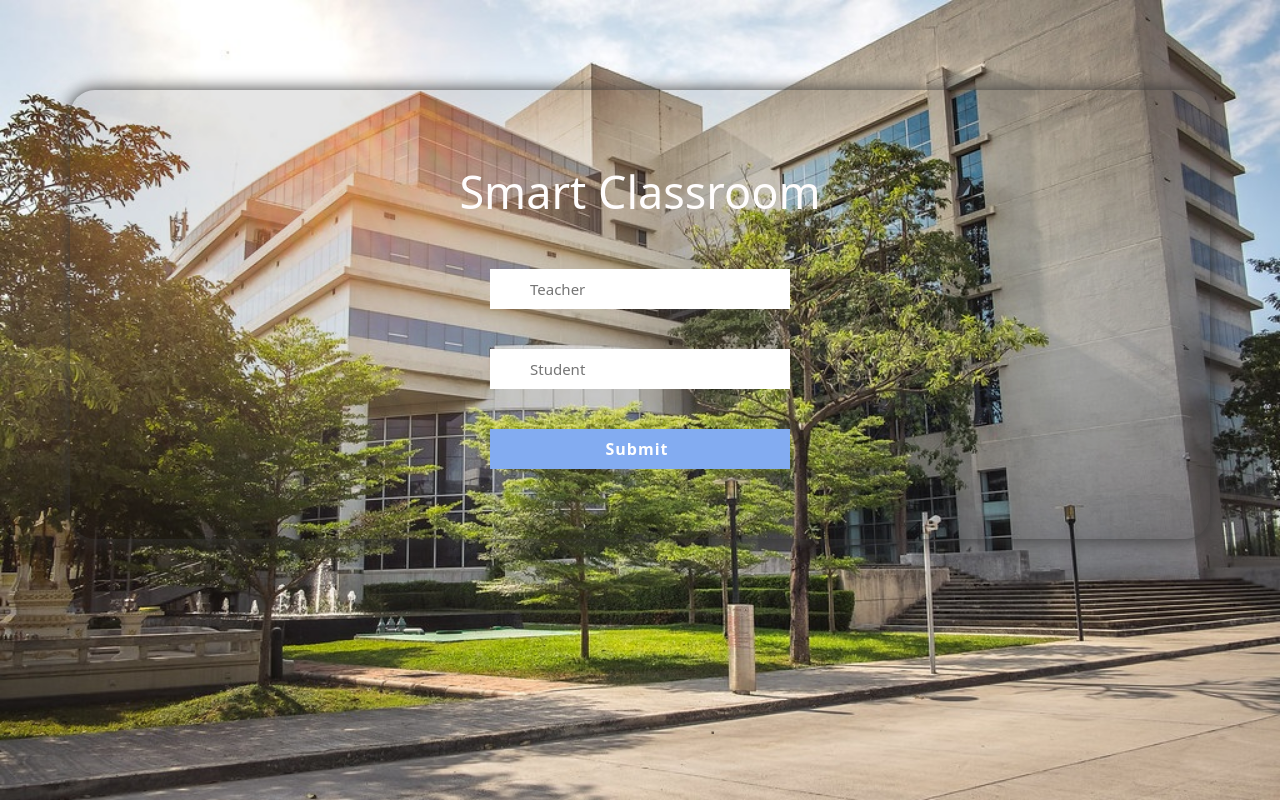
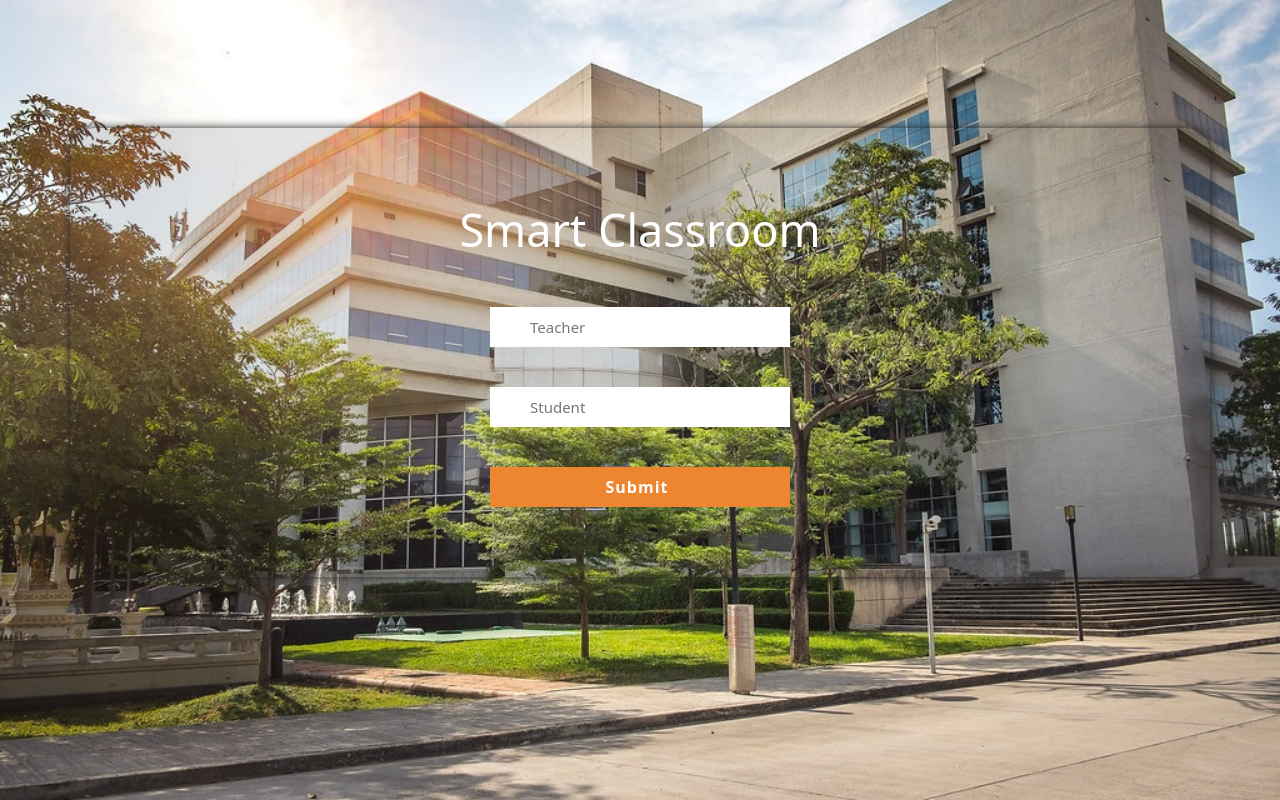
Before and after one commit to CosmoGuy112/project, a Flask app: page / in a window 1280 px wide. Run offline with Flask 2, Linux system fonts and the light colour scheme.

Commit message:
Update style.css

```diff
--- a/static/style.css
+++ b/static/style.css
@@ -8,19 +8,20 @@ body {
 
 .container {
 	width: 380px;
-	margin:7% auto;
+	margin:10% auto;
 	border-radius: 25px;
-	background-color: rgba(0,0,0,0.1);
-	box-shadow: 0 0 17px #333;
+	background-color: rgba(0, 0, 0, 0.1);
+	box-shadow: 0 0 10px rgb(33, 34, 33);
 }
 
 .header {
 	text-align: center;
 	padding-top: 75px;
+
 }
 
 .header h1 {
-	color: rgb(255, 253, 253);
+	color: rgb(255, 255, 255);
 	font-size: 45px;
 	margin-bottom: 50px;
 }
@@ -32,7 +33,7 @@ body {
 .main input, button {
 	width: 300px;
 	height: 40px;
-	border:none;
+	border: none;
 	outline: none;
 	padding-left: 40px;
 	box-sizing: border-box;
@@ -43,7 +44,7 @@ body {
 
 .main button {
 	padding-left: 0;
-	background-color: #83acf1;
+	background-color: #ee8631;
 	letter-spacing: 1px;
 	font-weight: bold;
 	margin-bottom: 70px;
```
